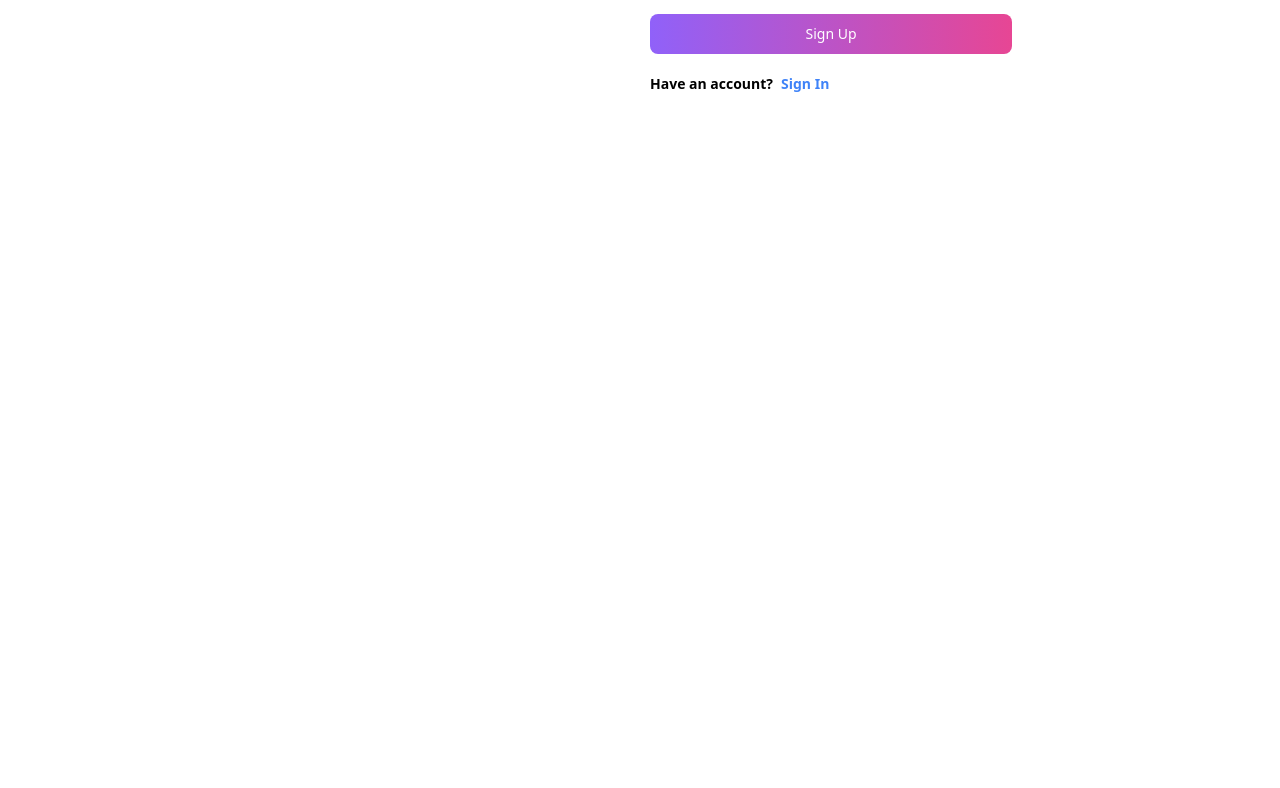
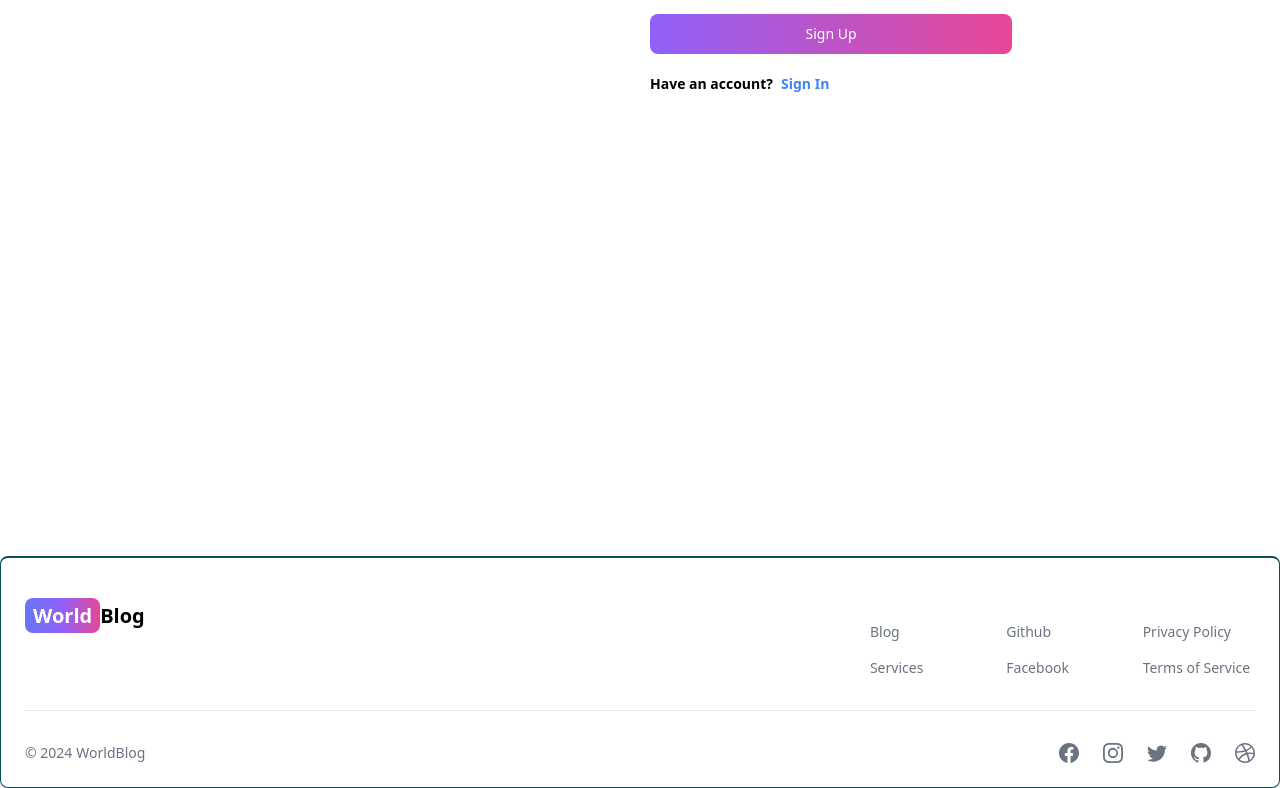
Before and after one commit to Rone47/Blog-Application, a React (Vite) app in the folder client/: page /sign-up in a window 1280 px wide. Shown: the part 388-1176 px from the top of the page. Before the commit the page ends 944 px from the top, so only its background shows below. Built offline with nearby package versions, Linux system fonts and the light colour scheme.

Commit message:
Footer complete

```diff
--- a/client/src/App.jsx
+++ b/client/src/App.jsx
@@ -7,6 +7,7 @@
 import SignIn from './pages/SignIn';
 import SignUp from './pages/SignUp';
 import Header from './components/Header';
+import Footer from './components/Footer';
 
 export default function App() {
   return (
@@ -20,6 +21,7 @@
         <Route path="/sign-in" element={<SignIn />} />
         <Route path="/sign-up" element={<SignUp />} />
       </Routes>
+      <Footer/>
     </BrowserRouter>
   );
 }
--- /dev/null
+++ b/client/src/components/Footer.jsx
@@ -0,0 +1,96 @@
+import { Footer } from "flowbite-react";
+import { BsFacebook, BsInstagram, BsTwitter, BsGithub, BsDribbble } from 'react-icons/bs';
+import { Link } from "react-router-dom";
+
+export default function FooterComp() {
+  return (
+    <Footer container className="border border-t-2 border-teal-800">
+      <div className="w-full max-w-7xl mx-auto">
+        <div className="grid w-full justify-between sm:flex md:grid-cols-1">
+          <div className="mt-5">
+            <Link
+              to="/"
+              className="self-center whitespace-nowrap text-sm sm:text-xl font-semibold dark:text-white"
+            >
+              <span className="px-2 py-1 bg-gradient-to-r from-indigo-500 via-purple-500 to-pink-500 rounded-lg text-white">
+                World
+              </span>
+              Blog
+            </Link>
+          </div>
+          <div className="grid grid-cols-2 gap-8 mt-4 sm:grid-cols-3 sm:gap-6">
+            <div>
+            <Footer.Title tittle='About'/>
+            <Footer.LinkGroup col>
+                <Footer.Link
+                   href="https://github.com/Rone47/worldblog"
+                   target="_blank"
+                   rel="noopener noreferrer"
+                >
+                    Blog
+                </Footer.Link>
+                <Footer.Link
+                   href="/about"
+                   target="_blank"
+                   rel="noopener noreferrer"
+                >
+                    Services
+                </Footer.Link>
+            </Footer.LinkGroup>
+            </div>
+            <div>
+            <Footer.Title tittle='Follow Us'/>
+            <Footer.LinkGroup col>
+                <Footer.Link
+                   href="https://github.com/Rone47"
+                   target="_blank"
+                   rel="noopener noreferrer"
+                >
+                    Github
+                </Footer.Link>
+                <Footer.Link
+                   href="/"
+                   target="_blank"
+                   rel="noopener noreferrer"
+                >
+                    Facebook
+                </Footer.Link>
+            </Footer.LinkGroup>
+            </div>
+            <div>
+            <Footer.Title tittle='Legal Information'/>
+            <Footer.LinkGroup col>
+                <Footer.Link
+                   href="#"
+                >
+                    Privacy Policy
+                </Footer.Link>
+                <Footer.Link
+                   href="#"
+                >
+                    Terms of Service
+                </Footer.Link>
+            </Footer.LinkGroup>
+            </div>
+          </div>
+        </div>
+        <Footer.Divider />
+        <div className="w-full sm:flex sm:items-center sm:justify-between">
+        <Footer.Copyright
+            href='#'
+            by="WorldBlog"
+            year={new Date().getFullYear()}
+          />
+          <div className="flex gap-6 sm:mt-0 mt-4 sm:justify-center">
+            <Footer.Icon href='#' icon={BsFacebook}/>
+            <Footer.Icon href='#' icon={BsInstagram}/>
+            <Footer.Icon href='#' icon={BsTwitter}/>
+            <Footer.Icon href='https://github.com/Rone47' icon={BsGithub}/>
+            <Footer.Icon href='#' icon={BsDribbble}/>
+
+          </div>
+        </div>
+      </div>
+    </Footer>
+  );
+}
```
